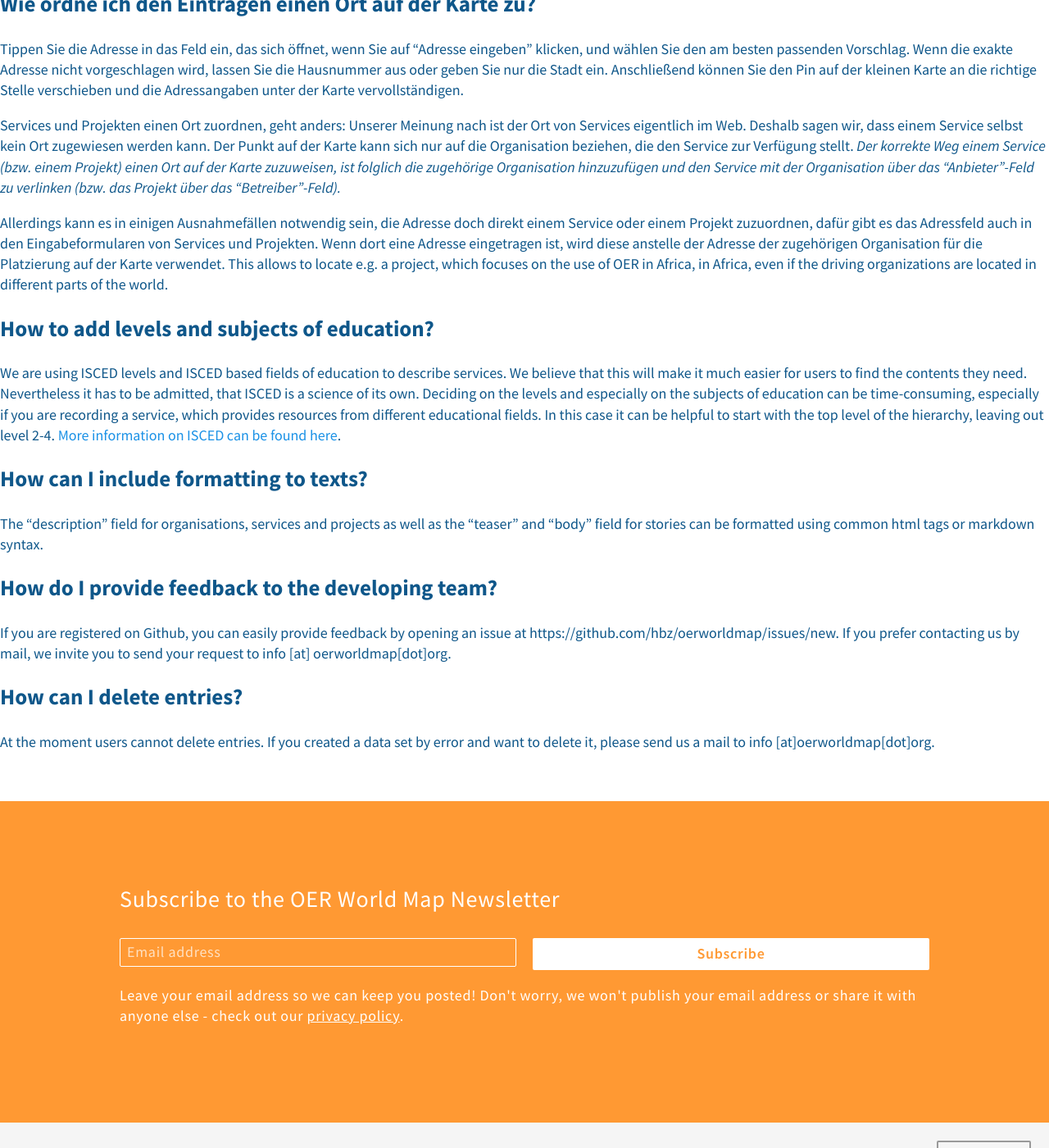
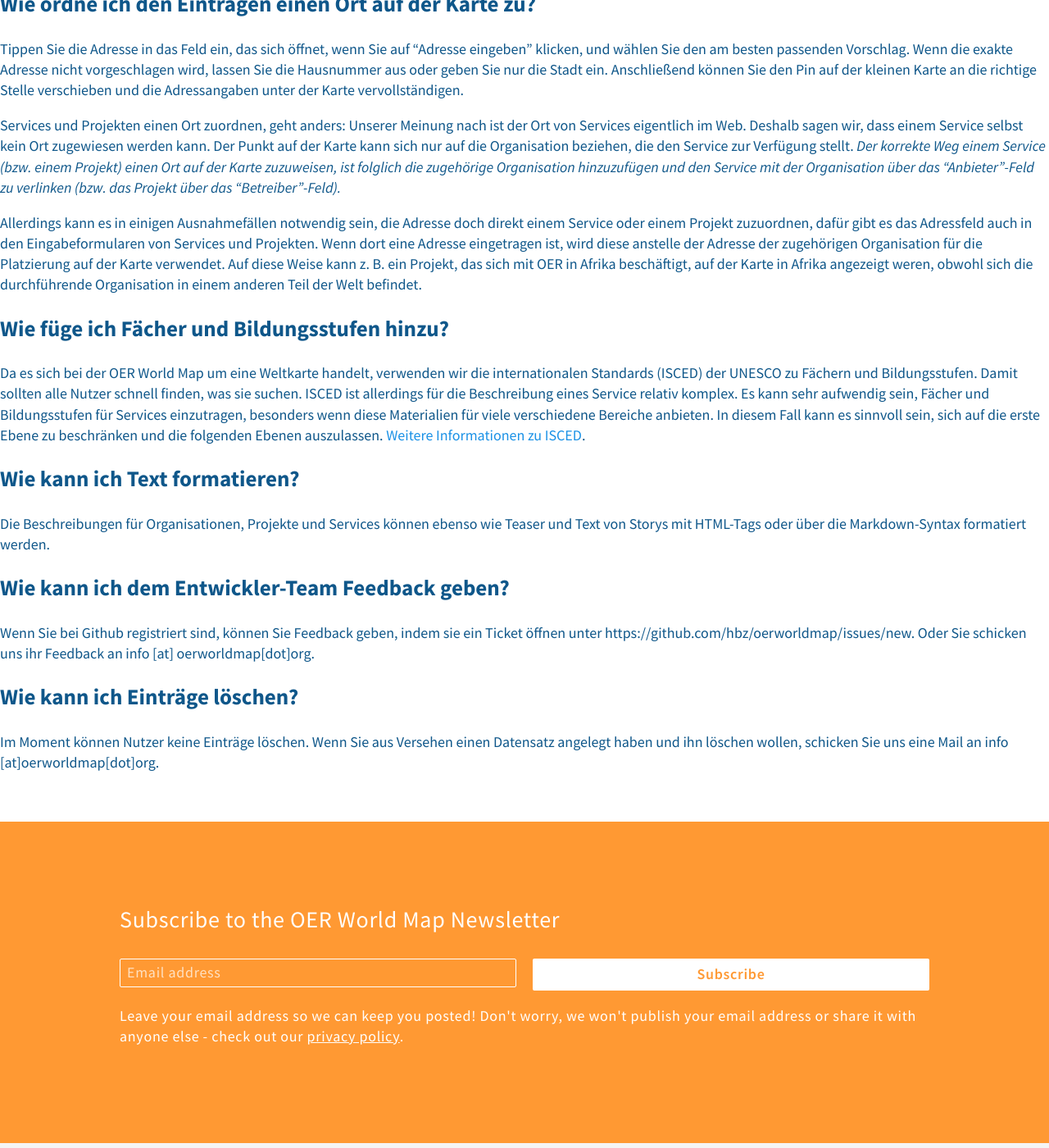
Before and after one commit to hbz/oerworldmap-ui, a Jekyll site: the page built from docs/editorsFAQ.de.md, in a window 1280 px wide and 1400 px high, scrolled down 1886 px. Shown: the whole window at 82% size. Built offline with Jekyll 4.4.1, drawn with Linux system fonts in a browser that asks for light colours; nearby versions of some CDN libraries; comment, search, counter and statistics services are not loaded; a style sheet for code colours, icons or effects is not loaded.

Commit message:
New translations editorsFAQ.md (German)

```diff
--- a/docs/editorsFAQ.de.md
+++ b/docs/editorsFAQ.de.md
@@ -57,20 +57,20 @@ Tippen Sie die Adresse in das Feld ein, das sich öffnet, wenn Sie auf "Adresse
 
 Services und Projekten einen Ort zuordnen, geht anders: Unserer Meinung nach ist der Ort von Services eigentlich im Web. Deshalb sagen wir, dass einem Service selbst kein Ort zugewiesen werden kann. Der Punkt auf der Karte kann sich nur auf die Organisation beziehen, die den Service zur Verfügung stellt. *Der korrekte Weg einem Service (bzw. einem Projekt) einen Ort auf der Karte zuzuweisen, ist folglich die zugehörige Organisation hinzuzufügen und den Service mit der Organisation über das "Anbieter"-Feld zu verlinken (bzw. das Projekt über das "Betreiber"-Feld).*
 
-Allerdings kann es in einigen Ausnahmefällen notwendig sein, die Adresse doch direkt einem Service oder einem Projekt zuzuordnen, dafür gibt es das Adressfeld auch in den Eingabeformularen von Services und Projekten. Wenn dort eine Adresse eingetragen ist, wird diese anstelle der Adresse der zugehörigen Organisation für die Platzierung auf der Karte verwendet. This allows to locate e.g. a project, which focuses on the use of OER in Africa, in Africa, even if the driving organizations are located in different parts of the world.
+Allerdings kann es in einigen Ausnahmefällen notwendig sein, die Adresse doch direkt einem Service oder einem Projekt zuzuordnen, dafür gibt es das Adressfeld auch in den Eingabeformularen von Services und Projekten. Wenn dort eine Adresse eingetragen ist, wird diese anstelle der Adresse der zugehörigen Organisation für die Platzierung auf der Karte verwendet. Auf diese Weise kann z. B. ein Projekt, das sich mit OER in Afrika beschäftigt, auf der Karte in Afrika angezeigt weren, obwohl sich die durchführende Organisation in einem anderen Teil der Welt befindet.
 
-## How to add levels and subjects of education?
+## Wie füge ich Fächer und Bildungsstufen hinzu?
 
-We are using ISCED levels and ISCED based fields of education to describe services. We believe that this will make it much easier for users to find the contents they need. Nevertheless it has to be admitted, that ISCED is a science of its own. Deciding on the levels and especially on the subjects of education can be time-consuming, especially if you are recording a service, which provides resources from different educational fields. In this case it can be helpful to start with the top level of the hierarchy, leaving out level 2-4. [More information on ISCED can be found here](http://www.uis.unesco.org/Education/Pages/international-standard-classification-of-education.aspx).
+Da es sich bei der OER World Map um eine Weltkarte handelt, verwenden wir die internationalen Standards (ISCED) der UNESCO zu Fächern und Bildungsstufen. Damit sollten alle Nutzer schnell finden, was sie suchen. ISCED ist allerdings für die Beschreibung eines Service relativ komplex. Es kann sehr aufwendig sein, Fächer und Bildungsstufen für Services einzutragen, besonders wenn diese Materialien für viele verschiedene Bereiche anbieten. In diesem Fall kann es sinnvoll sein, sich auf die erste Ebene zu beschränken und die folgenden Ebenen auszulassen. [Weitere Informationen zu ISCED](http://www.uis.unesco.org/Education/Pages/international-standard-classification-of-education.aspx).
 
-## How can I include formatting to texts?
+## Wie kann ich Text formatieren?
 
-The "description" field for organisations, services and projects as well as the "teaser" and "body" field for stories can be formatted using common html tags or markdown syntax.
+Die Beschreibungen für Organisationen, Projekte und Services können ebenso wie Teaser und Text von Storys mit HTML-Tags oder über die Markdown-Syntax formatiert werden.
 
-## How do I provide feedback to the developing team?
+## Wie kann ich dem Entwickler-Team Feedback geben?
 
-If you are registered on Github, you can easily provide feedback by opening an issue at https://github.com/hbz/oerworldmap/issues/new. If you prefer contacting us by mail, we invite you to send your request to info [at] oerworldmap[dot]org.
+Wenn Sie bei Github registriert sind, können Sie Feedback geben, indem sie ein Ticket öffnen unter https://github.com/hbz/oerworldmap/issues/new. Oder Sie schicken uns ihr Feedback an info [at] oerworldmap[dot]org.
 
-## How can I delete entries?
+## Wie kann ich Einträge löschen?
 
-At the moment users cannot delete entries. If you created a data set by error and want to delete it, please send us a mail to info [at]oerworldmap[dot]org.
+Im Moment können Nutzer keine Einträge löschen. Wenn Sie aus Versehen einen Datensatz angelegt haben und ihn löschen wollen, schicken Sie uns eine Mail an info [at]oerworldmap[dot]org.
```
